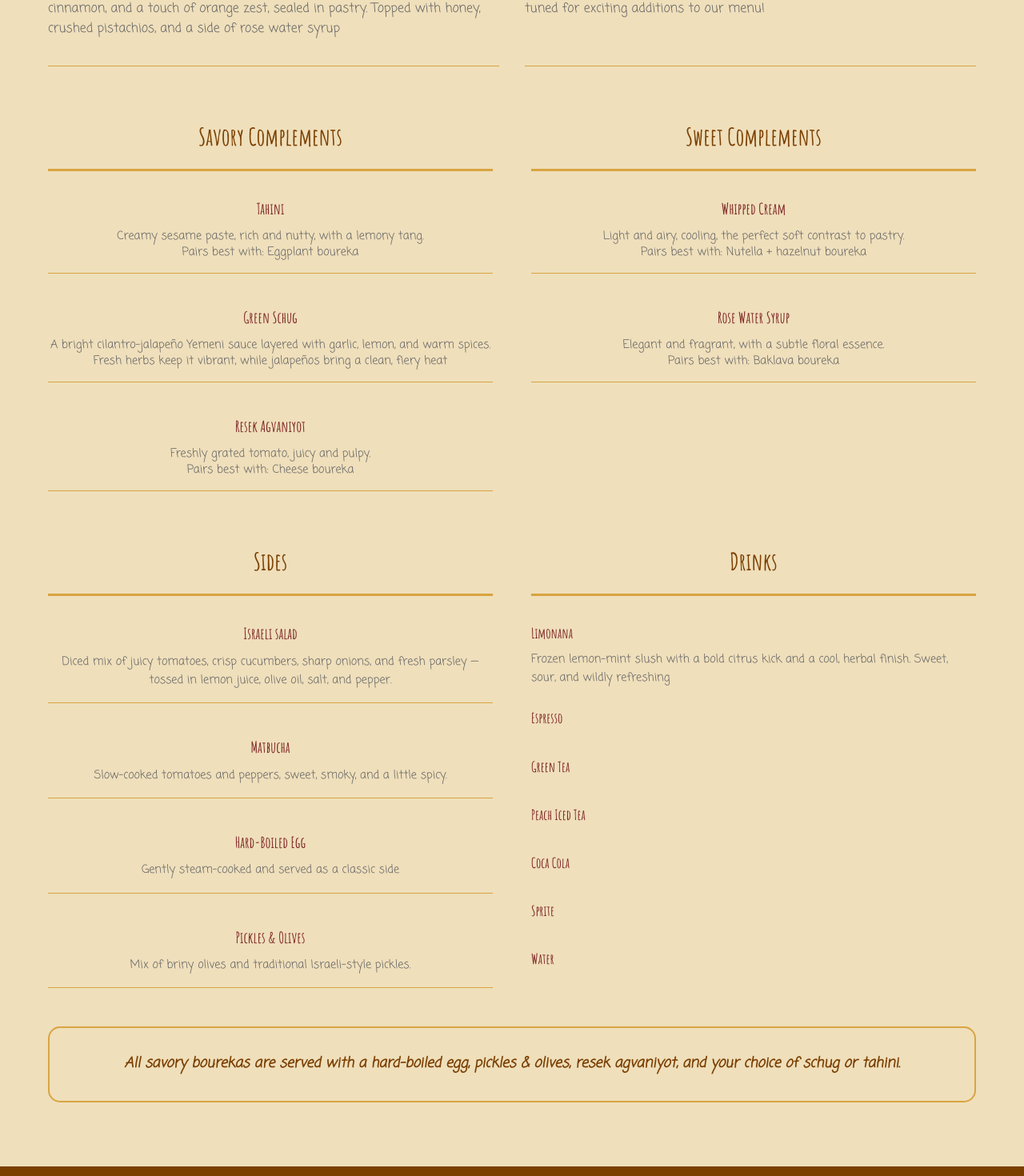
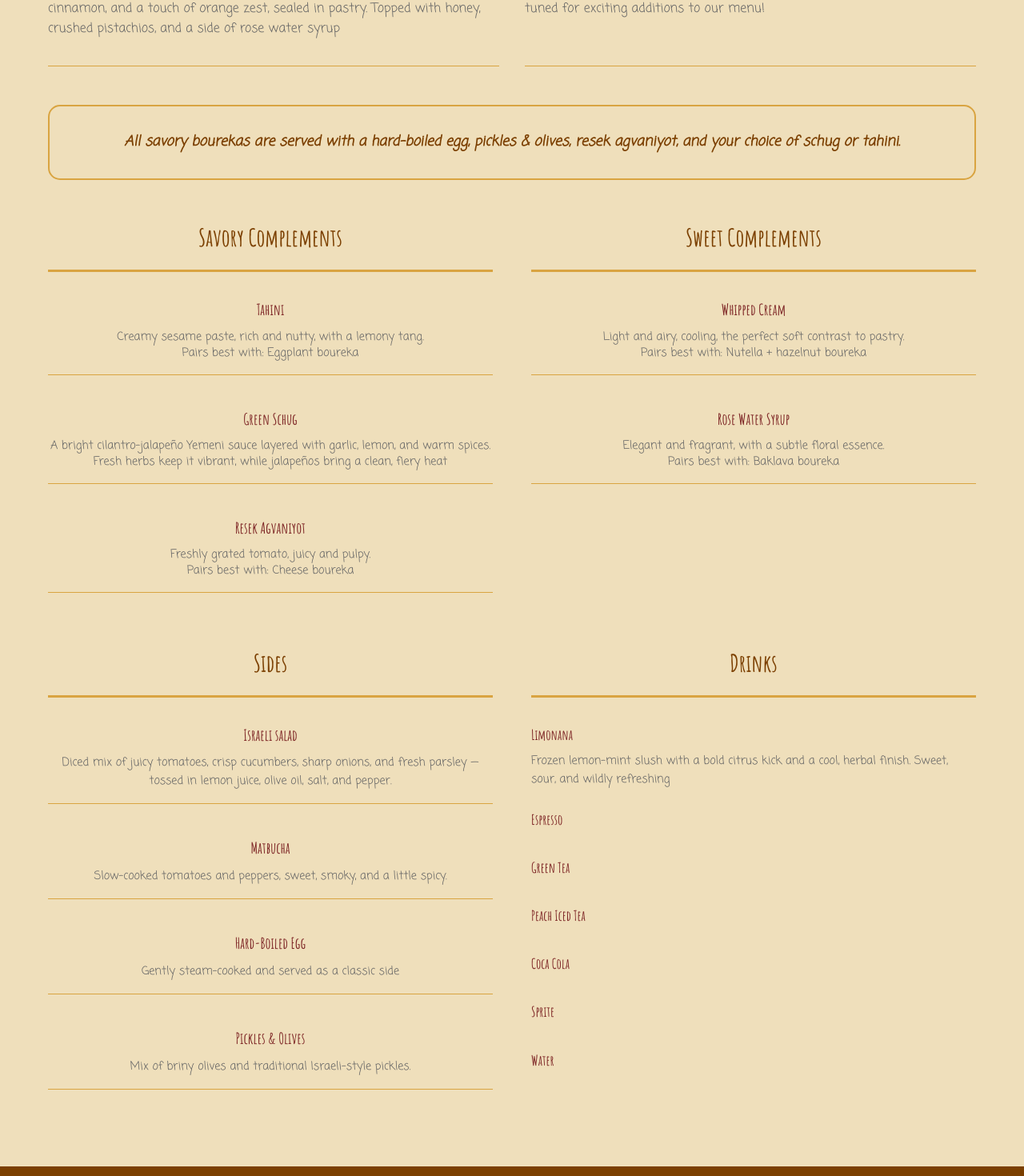
Before and after one commit to yarinkeren1/bomale-website, a React (Create React App) app: page /menu in a window 1280 px wide. Shown: the part 720-2190 px from the top of the page at 80% size. Built offline with nearby package versions, Linux system fonts and the light colour scheme; the HTML template or start-up script is replaced by a standard one; a web font is replaced by a local one.

Commit message:
Move menu note section between bourekas and complements sections

```diff
--- a/src/components/Menu.js
+++ b/src/components/Menu.js
@@ -128,6 +128,9 @@ const Menu = () => {
         <div className="menu-categories">
           <MenuCategory title="Bourekas" items={menuData?.bourekas} />
         </div>
+        <div className="menu-note">
+          <p>All savory bourekas are served with a hard-boiled egg, pickles & olives, resek agvaniyot, and your choice of schug or tahini.</p>
+        </div>
         <div className="complements-sections">
           <div className="savory-complements">
             <h3>Savory Complements</h3>
@@ -181,9 +184,6 @@ const Menu = () => {
             </div>
           </div>
         </div>
-        <div className="menu-note">
-          <p>All savory bourekas are served with a hard-boiled egg, pickles & olives, resek agvaniyot, and your choice of schug or tahini.</p>
-        </div>
       </div>
     </section>
   );
```
